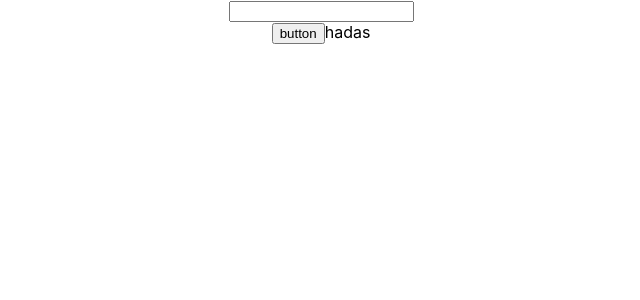
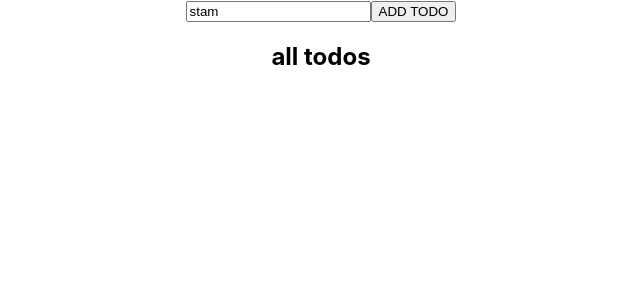
Before and after one commit to hadasze/TODOS_proj, a React (Create React App) app in the folder todos/: page / in a window 1280 px wide. Shown: the top 300 px of the page, without its empty margins (319-959 px from the left). Built offline with nearby package versions, Linux system fonts and the light colour scheme.

Commit message:
adding todos

```diff
--- a/todos/src/App.js
+++ b/todos/src/App.js
@@ -1,14 +1,45 @@
-import logo from './logo.svg';
+import { useEffect, useState } from 'react';
 import './App.css';
 import Todo from './Components/Todo'
 
 function App() {
 
+  const [enteredTodoLabel, setEnteredTodoLabel] = useState('stam');
+  const [idCounter, setIdCounter] = useState(0);
+//  {id: number, label: label, active: true}
+  const [allTodos, setAllTodos] = useState([]);
+
+
+  const submitCompleteTodo = (currID) => {
+    allTodos.forEach(todo => { todo.id === currID ? todo.active = false : todo.active = todo.active;
+    });
+  }
+
+  const submitInProgressTodo = (currID) => {
+    allTodos.forEach(todo => { todo.id === currID ? todo.active = true : todo.active = todo.active;
+    });
+  }
+
+  const addTodo = () => {
+    console.log("dd");
+    setIdCounter(idCounter+1);
+    setAllTodos ( [...allTodos, {id: idCounter, label:enteredTodoLabel, active: true}])
+  }
+
+  useEffect(() => {
+
+  }, [allTodos]);
 
   return (
     <div className="App">
-      <input></input>
-      <Todo label="hadas"></Todo>
+      <input type="text" name="todoLabel" id="label" onChange={(e) => setEnteredTodoLabel(e.target.value)} value={enteredTodoLabel}/>
+      <button onClick={addTodo}> ADD TODO</button>
+
+      <h2>all todos</h2>
+      {allTodos ? allTodos.map((currTodo) =>
+              <Todo id={currTodo.id} label={currTodo.label} submitCompleteTodo={submitCompleteTodo} submitInProgressTodo={submitInProgressTodo}></Todo>
+      ) : ""}
+
     </div>
   );
 }
--- a/todos/src/Components/Todo.js
+++ b/todos/src/Components/Todo.js
@@ -1,14 +1,27 @@
+import React, {useState} from 'react'
 
 
 function Todo(props) {
 
+    const [complete, setComplete] = useState(false);
+
+    const onCompleteHandler = () => {
+        // setComplete(true);
+        props.submitCompleteTodo()
+    }
+
+    const onActiveHandler = () => {
+        // setCheck(!check);
+        props.submitInProgressTodo();
+    }
+
 
     return (
       <form>
-          <href>
-          <button>button</button>
+          {/* <input type="checkbox"> {complete ? "inProgress" : "complete"}</input> */}
+          <input type="checkbox" name="news" id="news" checked={props.active} onChange={props.active ? () => onActiveHandler(props.id) :
+                                                                                                        () => onCompleteHandler(props.id)}/>
           {props.label}
-          </href>
       </form>
     );
   }
```
